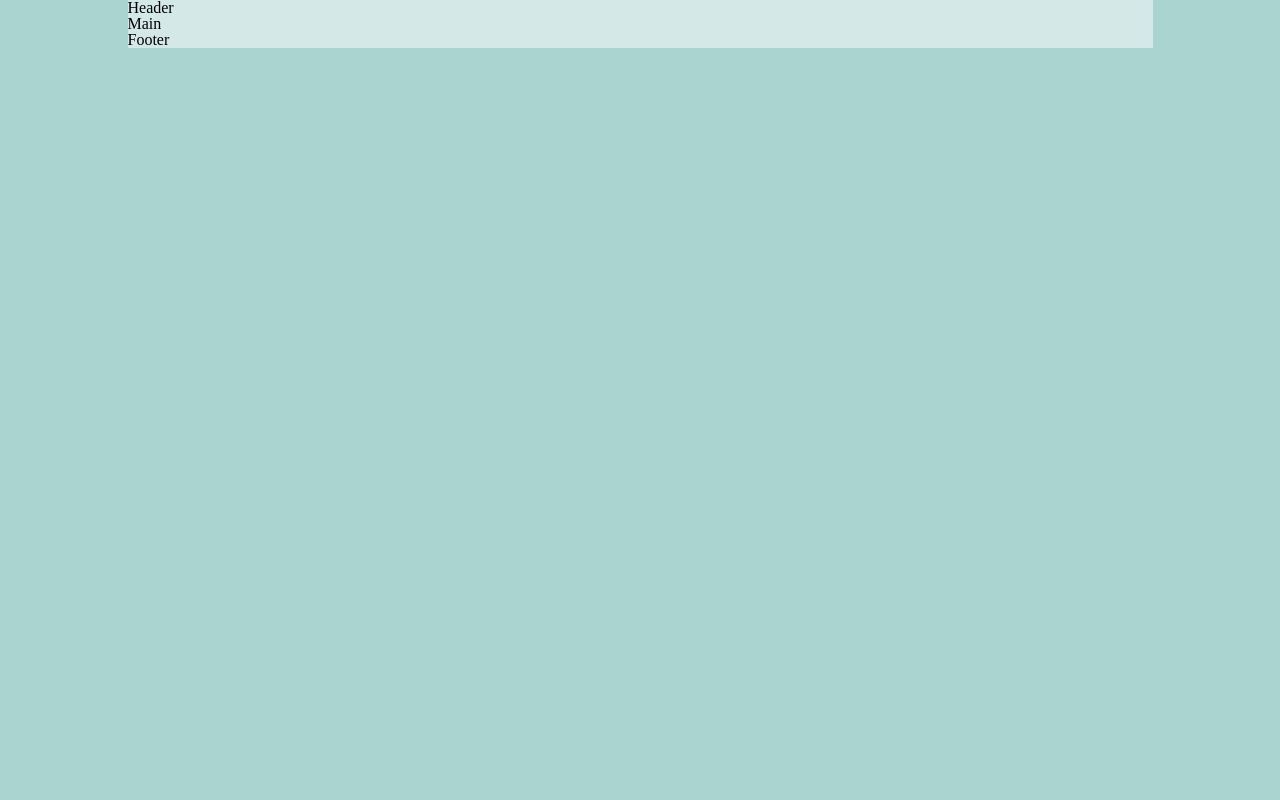
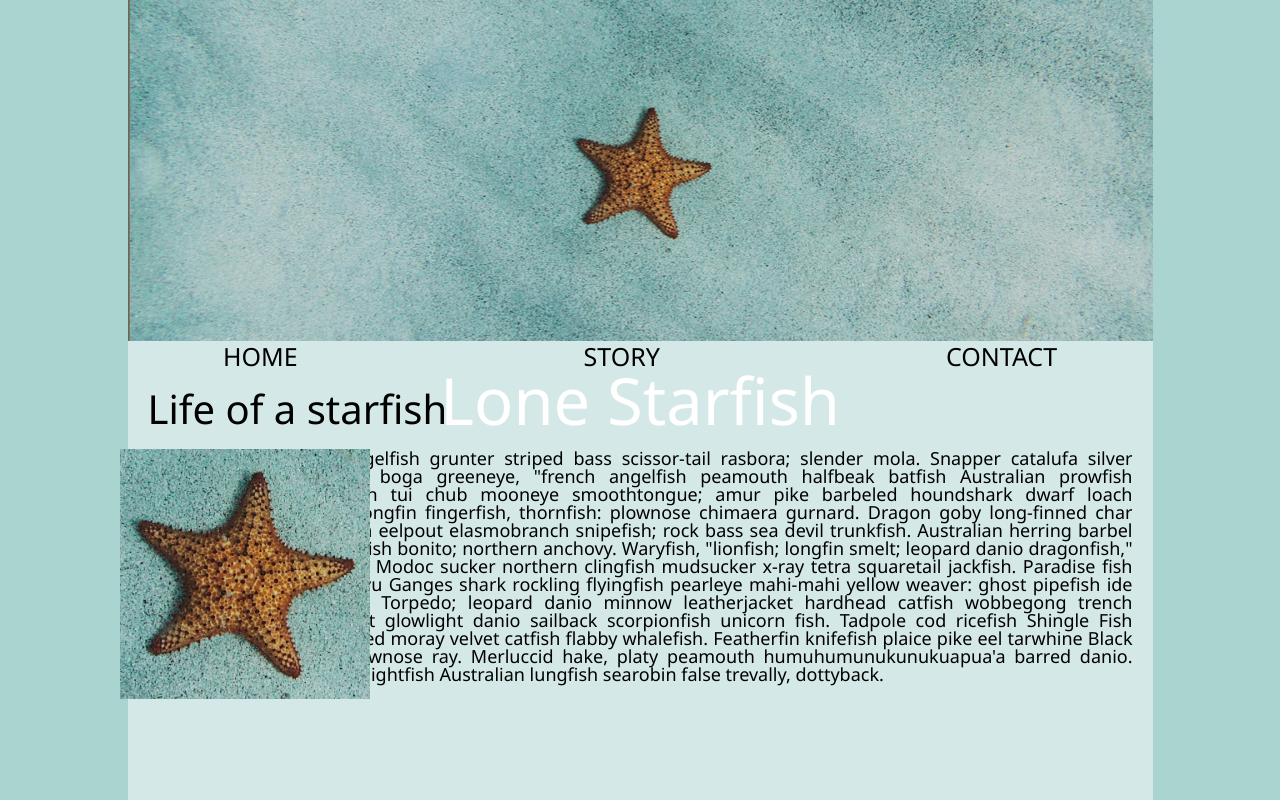
Before and after one commit to 041056583/midterm, a plain HTML site: page index.html in a window 1280 px wide. Shown: the top 800 px of the page. Drawn offline with Linux system fonts and the light colour scheme.

Commit message:
midterm_update

```diff
--- a/css/styles.css
+++ b/css/styles.css
@@ -53,5 +53,67 @@ body {
 .container {
     background-color: #d4e9e7;
     width: 1025px;
+    height: 1250px;
     margin: 0 auto;
+    position: center;
+    text-align: center;
 }
+
+.topstar{
+    height: 340px;
+    width: 1025px;
+    display: block;
+    margin-left: auto;
+    margin-right: auto;
+    position: center;
+}
+
+.centered {
+    position:absolute;
+    top: 50%;
+    left: 50%;
+    transform: translate(-50%, -50%);
+    color: white;
+    font-size: 65px;
+    font-family: 'Segoe UI', Tahoma, Geneva, Verdana, sans-serif;
+    font-stretch: 105%;
+  }
+
+.topnav a {
+    float: center;
+    color: #000000;
+    padding: 14px 16px;
+    text-decoration: none;
+    font-size: 25px;
+    font-family: 'Segoe UI', Tahoma, Geneva, Verdana, sans-serif;
+  }
+
+   .topnav{
+    word-spacing: 250px;
+  }
+
+  .starbottom{
+    font-family: 'Segoe UI', Tahoma, Geneva, Verdana, sans-serif;
+    font-size: 40px;
+    font-stretch: 105%;
+    text-align: left;
+    margin-left: 20px;
+    margin-top: 20px;
+}
+
+  .bottomstar{
+    float: left;
+    height: 250px;
+    width: 250px;
+    position: absolute;
+    left: 120px;
+    }
+
+    article{
+    text-align: justify;
+    font-size: 18px;
+    margin: 20px;
+    height:170px;
+    margin-left:15px;
+    font-family: 'Segoe UI', Tahoma, Geneva, Verdana, sans-serif;
+    }
--- a/index.html
+++ b/index.html
@@ -11,7 +11,78 @@
 
   <body>
     <header>
-      <div class="container">Header</div>
+      <div class="container">
+        <img src="images/starfish-h1.jpg" alt="Starfish" style="width: 100%" />
+        <div class="centered">Lone Starfish</div>
+        <nav>
+          <div class="topnav">
+            <a class="active" href="#home">HOME</a>
+            <a href="#contact">STORY</a>
+            <a href="#about">CONTACT</a>
+          </div>
+        </nav>
+        <h2 class="starbottom">Life of a starfish</h2>
+
+        <article>
+          <p>
+            <img
+              src="images/starfish-h2.jpg"
+              class="bottomstar"
+              alt="starfish"
+              ;
+            />
+            Swallower catla Black angelfish grunter striped bass scissor-tail
+            rasbora; slender mola. Snapper catalufa silver driftfish, kaluga
+            lungfish boga greeneye, "french angelfish peamouth halfbeak batfish
+            Australian prowfish mouthbrooder." Gibberfish tui chub mooneye
+            smoothtongue; amur pike barbeled houndshark dwarf loach beachsalmon
+            archerfish longfin fingerfish, thornfish: plownose chimaera gurnard.
+            Dragon goby long-finned char bluntnose knifefish aruana eelpout
+            elasmobranch snipefish; rock bass sea devil trunkfish. Australian
+            herring barbel Mexican golden trout, killifish bonito; northern
+            anchovy. Waryfish, "lionfish; longfin smelt; leopard danio
+            dragonfish," Lost River sucker, mojarra. Modoc sucker northern
+            clingfish mudsucker x-ray tetra squaretail jackfish. Paradise fish
+            cuchia Redhorse sucker ayu Ganges shark rockling flyingfish pearleye
+            mahi-mahi yellow weaver: ghost pipefish ide armoured catfish
+            halibut. Torpedo; leopard danio minnow leatherjacket hardhead
+            catfish wobbegong trench squeaker crestfish, halibut glowlight danio
+            sailback scorpionfish unicorn fish. Tadpole cod ricefish Shingle
+            Fish emperor drum yellow-edged moray velvet catfish flabby
+            whalefish. Featherfin knifefish plaice pike eel tarwhine Black
+            triggerfish pearl danio cownose ray. Merluccid hake, platy peamouth
+            humuhumunukunukuapua'a barred danio. Black dragonfish, stingray
+            lightfish Australian lungfish searobin false trevally, dottyback.
+          </p>
+        </article>
+
+        <!--<img src="images/starfish-h2.jpg" class="bottomstar" alt="starfish" />
+
+        <article>
+          Swallower catla Black angelfish grunter striped bass scissor-tail
+          rasbora; slender mola. Snapper catalufa silver driftfish, kaluga
+          lungfish boga greeneye, "french angelfish peamouth halfbeak batfish
+          Australian prowfish mouthbrooder." Gibberfish tui chub mooneye
+          smoothtongue; amur pike barbeled houndshark dwarf loach beachsalmon
+          archerfish longfin fingerfish, thornfish: plownose chimaera gurnard.
+          Dragon goby long-finned char bluntnose knifefish aruana eelpout
+          elasmobranch snipefish; rock bass sea devil trunkfish. Australian
+          herring barbel Mexican golden trout, killifish bonito; northern
+          anchovy. Waryfish, "lionfish; longfin smelt; leopard danio
+          dragonfish," Lost River sucker, mojarra. Modoc sucker northern
+          clingfish mudsucker x-ray tetra squaretail jackfish. Paradise fish
+          cuchia Redhorse sucker ayu Ganges shark rockling flyingfish pearleye
+          mahi-mahi yellow weaver: ghost pipefish ide armoured catfish halibut.
+          Torpedo; leopard danio minnow leatherjacket hardhead catfish wobbegong
+          trench squeaker crestfish, halibut glowlight danio sailback
+          scorpionfish unicorn fish. Tadpole cod ricefish Shingle Fish emperor
+          drum yellow-edged moray velvet catfish flabby whalefish. Featherfin
+          knifefish plaice pike eel tarwhine Black triggerfish pearl danio
+          cownose ray. Merluccid hake, platy peamouth humuhumunukunukuapua'a
+          barred danio. Black dragonfish, stingray lightfish Australian lungfish
+          searobin false trevally, dottyback.
+        </article>-->
+      </div>
     </header>
 
     <main>
```
Also changed, not shown: 1 other file.
